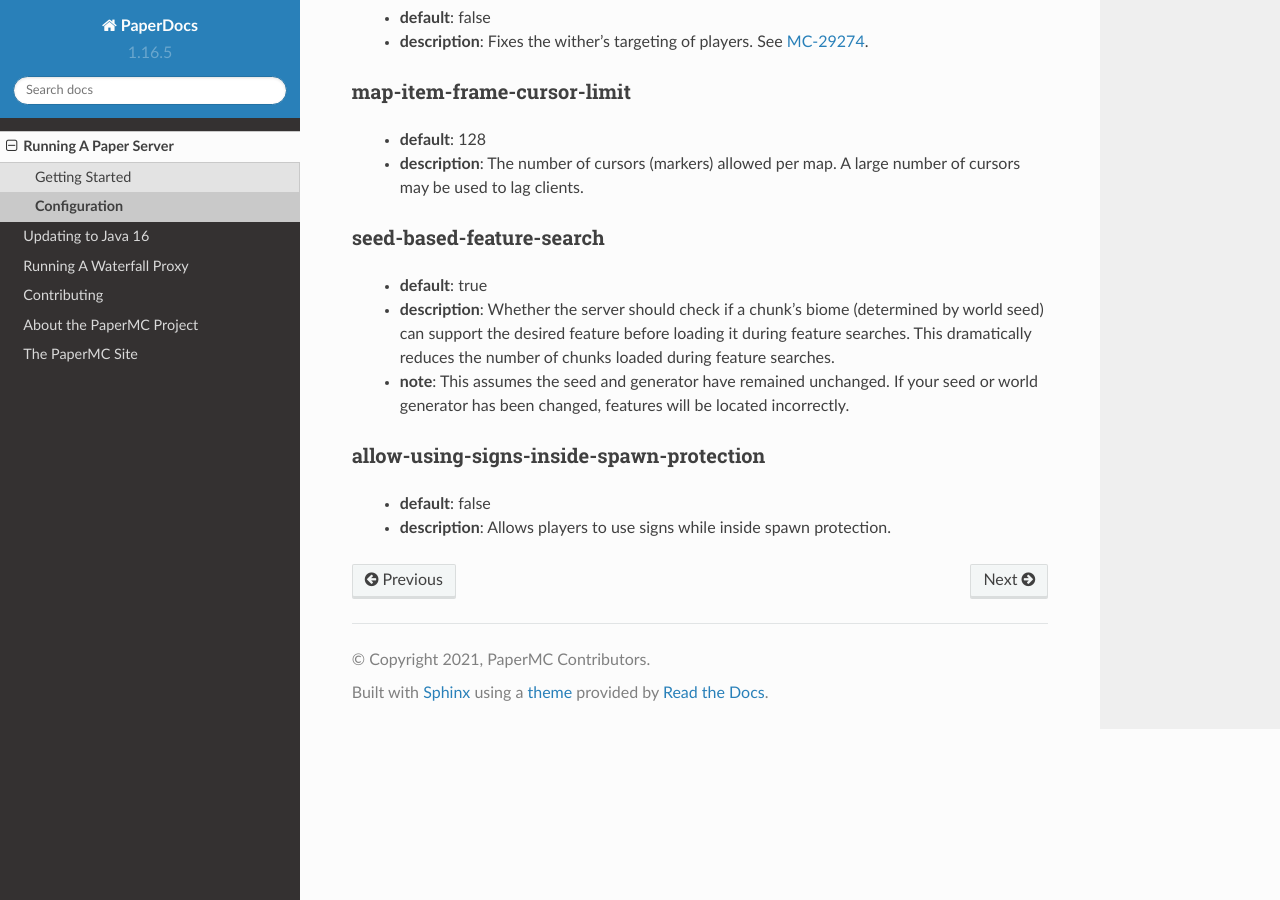
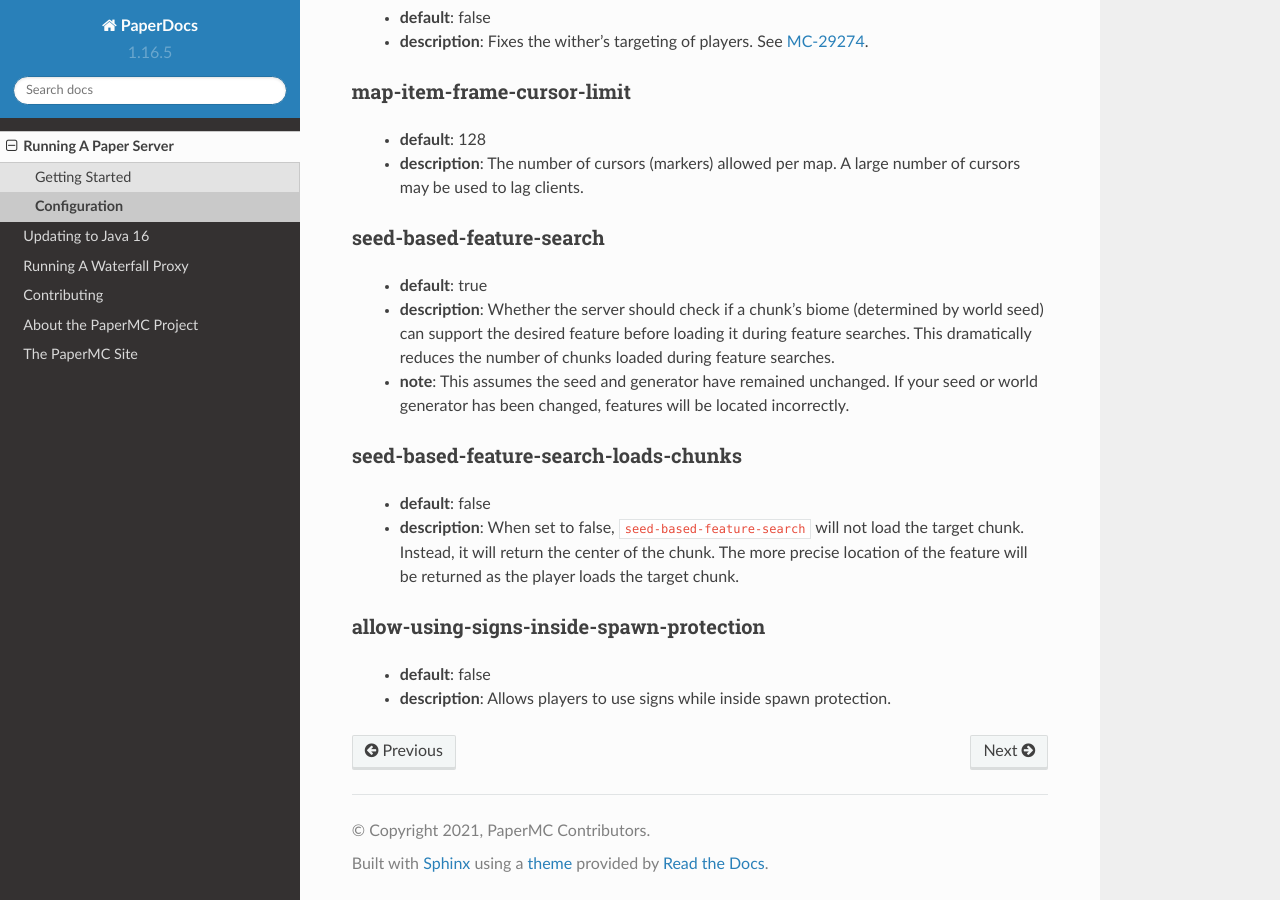
Before and after one commit to PaperMC/PaperDocs, a Sphinx documentation site: the page built from source/server/configuration.rst, in a window 1280 px wide and 900 px high, scrolled down 25998 px. Built offline with Sphinx 7.4.7 and the Read the Docs theme 2.0.0, drawn with Linux system fonts in a browser that asks for light colours; pages that are not in the unit, such as notebooks, are missing from menus.

Commit message:
document seed-based-feature-search-loads-chunks

```diff
--- a/source/server/configuration.rst
+++ b/source/server/configuration.rst
@@ -1126,6 +1126,14 @@
      If your seed or world generator has been changed, features will be
      located incorrectly.
 
+seed-based-feature-search-loads-chunks
+~~~~~~~~~~~~~~~~~~~~~~~~~~~~~~~~~~~~~~
+   - **default**: false
+   - **description**: When set to false, ``seed-based-feature-search`` will
+     not load the target chunk. Instead, it will return the center of the
+     chunk. The more precise location of the feature will be returned as the
+     player loads the target chunk.
+
 allow-using-signs-inside-spawn-protection
 ~~~~~~~~~~~~~~~~~~~~~~~~~~~~~~~~~~~~~~~~~
    - **default**: false
```
